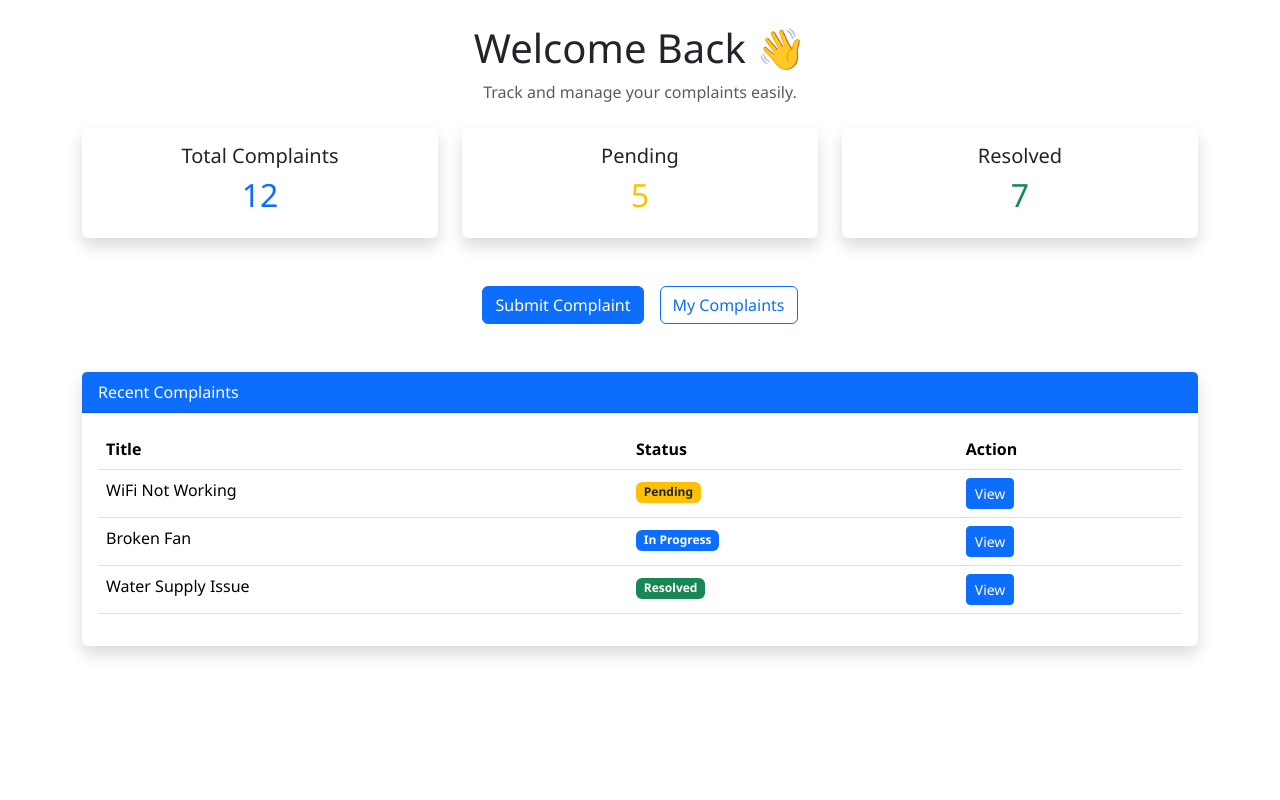
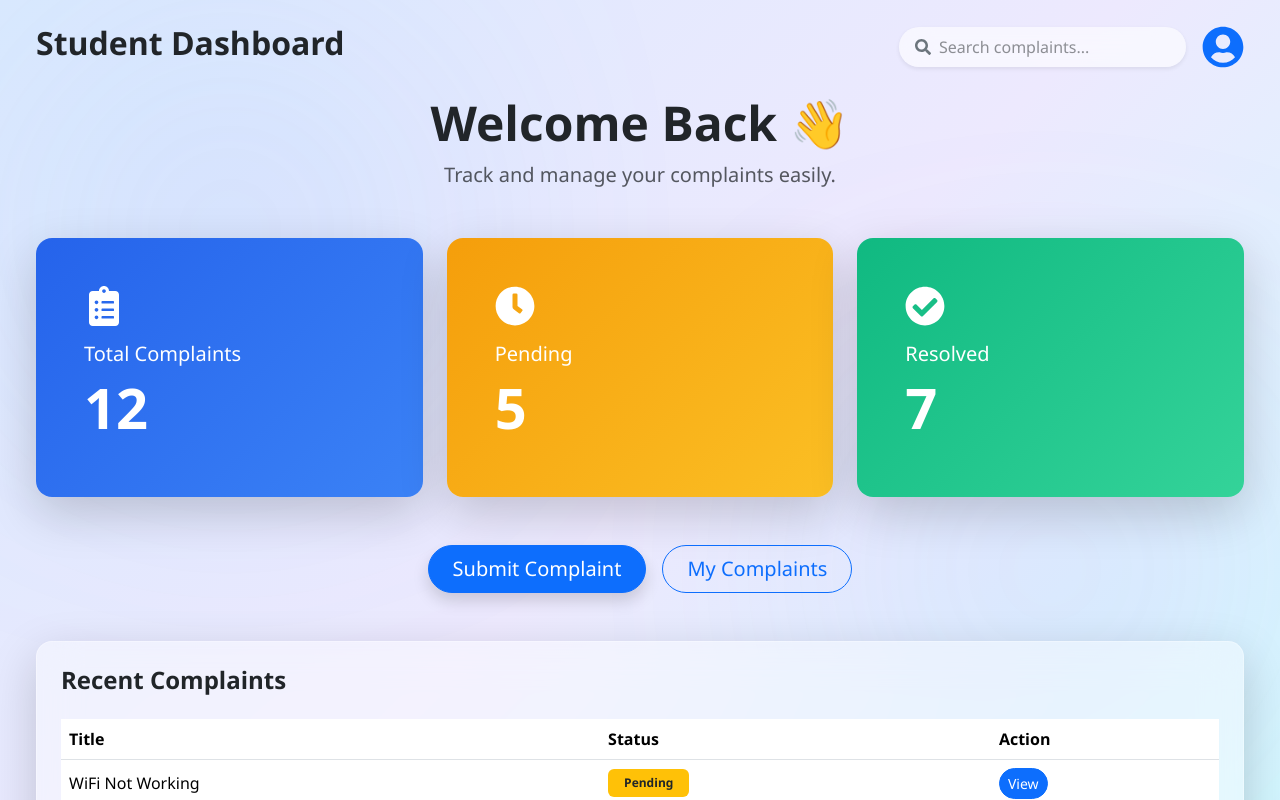
Before and after one commit to daya-anil-s/campus-complaint-management-system, a React app in the folder frontend/: page /student/dashboard in a window 1280 px wide. Shown: the top 800 px of the page. Built offline with nearby package versions, Linux system fonts and the light colour scheme; the HTML template or start-up script is replaced by a standard one.

Commit message:
Updated student dashboard UI

```diff
--- a/frontend/src/pages/student/StudentDashboard.jsx
+++ b/frontend/src/pages/student/StudentDashboard.jsx
@@ -1,4 +1,11 @@
 import { Link } from "react-router-dom";
+import {
+  FaClipboardList,
+  FaCheckCircle,
+  FaClock,
+  FaSearch,
+  FaUserCircle,
+} from "react-icons/fa";
 
 function StudentDashboard() {
   const complaints = [
@@ -20,69 +27,202 @@ function StudentDashboard() {
   ];
 
   return (
-    <div className="container mt-4">
+    <div
+      className="min-vh-100 p-4 position-relative"
+      style={{
+        background:
+          "linear-gradient(135deg,#dbeafe,#ede9fe,#cffafe)",
+        overflow: "hidden",
+      }}
+    >
+      {/* Floating Background Blobs */}
+      <div
+        style={{
+          position: "fixed",
+          top: "80px",
+          left: "80px",
+          width: "300px",
+          height: "300px",
+          background: "#60a5fa",
+          filter: "blur(140px)",
+          opacity: 0.25,
+          borderRadius: "50%",
+          zIndex: 0,
+        }}
+      />
 
-      <div className="text-center mb-4">
-        <h1>Welcome Back 👋</h1>
-        <p className="text-muted">
+      <div
+        style={{
+          position: "fixed",
+          bottom: "80px",
+          right: "80px",
+          width: "300px",
+          height: "300px",
+          background: "#a78bfa",
+          filter: "blur(140px)",
+          opacity: 0.25,
+          borderRadius: "50%",
+          zIndex: 0,
+        }}
+      />
+
+      <div
+        className="container-fluid position-relative"
+        style={{ zIndex: 2 }}
+      >
+        {/* Top Bar */}
+        <div className="d-flex justify-content-between align-items-center mb-4">
+          <h2 className="fw-bold text-dark">
+            Student Dashboard
+          </h2>
+
+          <div className="d-flex align-items-center gap-3">
+            <div
+              className="d-flex align-items-center px-3 py-2 rounded-pill shadow-sm"
+              style={{
+                background: "rgba(255,255,255,0.6)",
+                backdropFilter: "blur(15px)",
+              }}
+            >
+              <FaSearch className="me-2 text-secondary" />
+
+              <input
+                type="text"
+                placeholder="Search complaints..."
+                className="border-0 bg-transparent"
+                style={{ outline: "none" }}
+              />
+            </div>
+
+            <FaUserCircle
+              size={42}
+              className="text-primary"
+            />
+          </div>
+        </div>
+
+        {/* Welcome */}
+        <div className="text-center mb-5">
+          <h1 className="fw-bold display-5">
+            Welcome Back 👋
+          </h1>
+
+          <p className="text-muted fs-5">
             Track and manage your complaints easily.
           </p>
         </div>
 
-      <div className="row g-4">
+        {/* Stats Cards */}
+        <div className="row g-4 mb-5">
 
+          {/* Total */}
           <div className="col-md-4">
-          <div className="card shadow border-0 text-center">
-            <div className="card-body">
+            <div
+              className="p-5 rounded-4 shadow-lg h-100"
+              style={{
+                background:
+                  "linear-gradient(135deg,#2563eb,#3b82f6)",
+                color: "white",
+                minHeight: "220px",
+              }}
+            >
+              <FaClipboardList
+                size={40}
+                className="mb-3"
+              />
+
               <h5>Total Complaints</h5>
-              <h2 className="text-primary">12</h2>
-            </div>
+
+              <h1 className="fw-bold display-4">
+                12
+              </h1>
             </div>
           </div>
 
+          {/* Pending */}
           <div className="col-md-4">
-          <div className="card shadow border-0 text-center">
-            <div className="card-body">
+            <div
+              className="p-5 rounded-4 shadow-lg h-100"
+              style={{
+                background:
+                  "linear-gradient(135deg,#f59e0b,#fbbf24)",
+                color: "white",
+                minHeight: "220px",
+              }}
+            >
+              <FaClock
+                size={40}
+                className="mb-3"
+              />
+
               <h5>Pending</h5>
-              <h2 className="text-warning">5</h2>
-            </div>
+
+              <h1 className="fw-bold display-4">
+                5
+              </h1>
             </div>
           </div>
 
+          {/* Resolved */}
           <div className="col-md-4">
-          <div className="card shadow border-0 text-center">
-            <div className="card-body">
+            <div
+              className="p-5 rounded-4 shadow-lg h-100"
+              style={{
+                background:
+                  "linear-gradient(135deg,#10b981,#34d399)",
+                color: "white",
+                minHeight: "220px",
+              }}
+            >
+              <FaCheckCircle
+                size={40}
+                className="mb-3"
+              />
+
               <h5>Resolved</h5>
-              <h2 className="text-success">7</h2>
-            </div>
+
+              <h1 className="fw-bold display-4">
+                7
+              </h1>
             </div>
           </div>
 
         </div>
 
-      <div className="text-center mt-5">
+        {/* Buttons */}
+        <div className="text-center mb-5">
           <Link
             to="/student/complaint"
-  className="btn btn-primary me-3"
+            className="btn btn-primary btn-lg rounded-pill px-4 me-3 shadow"
           >
             Submit Complaint
           </Link>
 
           <Link
             to="/student/complaints"
-  className="btn btn-outline-primary"
+            className="btn btn-outline-primary btn-lg rounded-pill px-4"
           >
             My Complaints
           </Link>
         </div>
 
-      <div className="card shadow border-0 mt-5">
-        <div className="card-header bg-primary text-white">
+        {/* Recent Complaints */}
+        <div
+          className="rounded-4 shadow-lg p-4"
+          style={{
+            background: "rgba(255,255,255,0.4)",
+            backdropFilter: "blur(20px)",
+            border:
+              "1px solid rgba(255,255,255,0.3)",
+          }}
+        >
+          <h4 className="fw-bold mb-4">
             Recent Complaints
-        </div>
+          </h4>
 
-        <div className="card-body">
-          <table className="table table-hover">
+          <div className="table-responsive">
+            <table className="table align-middle">
+
               <thead>
                 <tr>
                   <th>Title</th>
@@ -98,10 +238,11 @@ function StudentDashboard() {
 
                     <td>
                       <span
-                      className={`badge ${
+                        className={`badge px-3 py-2 ${
                           complaint.status === "Resolved"
                             ? "bg-success"
-                          : complaint.status === "In Progress"
+                            : complaint.status ===
+                              "In Progress"
                             ? "bg-primary"
                             : "bg-warning text-dark"
                         }`}
@@ -113,7 +254,7 @@ function StudentDashboard() {
                     <td>
                       <Link
                         to={`/student/complaint/${complaint.id}`}
-  className="btn btn-sm btn-primary"
+                        className="btn btn-sm btn-primary rounded-pill"
                       >
                         View
                       </Link>
@@ -121,11 +262,13 @@ function StudentDashboard() {
                   </tr>
                 ))}
               </tbody>
+
             </table>
           </div>
         </div>
 
       </div>
+    </div>
   );
 }
 
```
Lines whose indentation alone changed are shown as unchanged.
